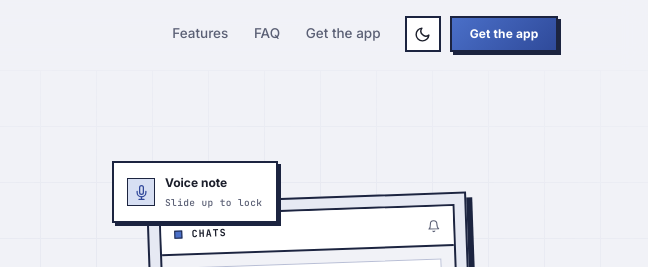
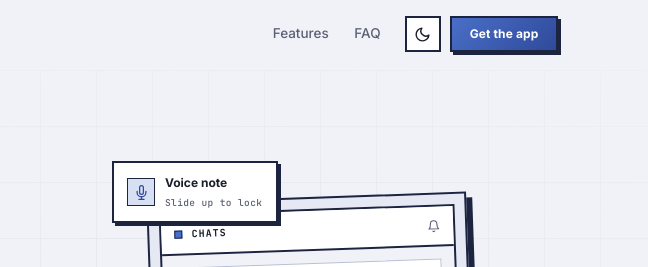
Before and after one commit to BrightBanda/serafim-site, an Astro site: page / in a window 1280 px wide. Shown: the top 267 px of the page, 632-1280 px from the left. Built offline with nearby package versions, Linux system fonts and the light colour scheme; Astro itself is replaced by a stand-in of ours.

Commit message:
removed the get the app text on the nav bar

```diff
--- a/src/layouts/Base.astro
+++ b/src/layouts/Base.astro
@@ -20,7 +20,6 @@ const {
 const nav = [
   { href: '/#features', label: 'Features' },
   { href: '/#faq', label: 'FAQ' },
-  { href: '/#download', label: 'Get the app' },
 ];
 ---
 
```
